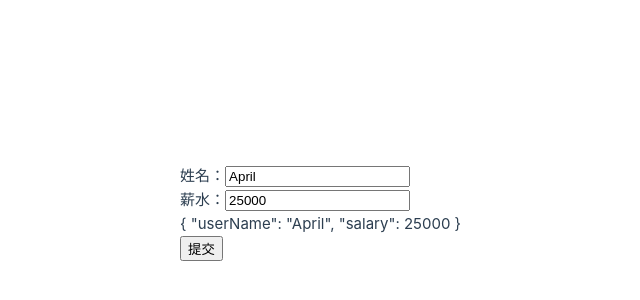
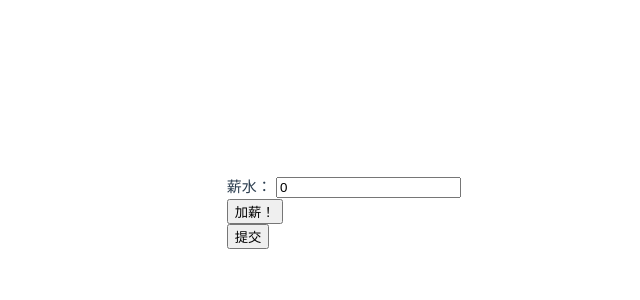
Before and after one commit to AutumnWind012/vue3-starter-loulan, a Vue app: page / in a window 1280 px wide. Shown: the part 188-488 px from the top of the page, without its empty margins (179-819 px from the left). Built offline with nearby package versions, Linux system fonts and the light colour scheme; the HTML template or start-up script is replaced by a standard one.

Commit message:
组件生命周期 P8

```diff
--- a/src/App.vue
+++ b/src/App.vue
@@ -1,10 +1,10 @@
 <script setup lang="ts">
-  import L04Componentbinding from './L04-componentbinding.vue';
+  import L05Compoenetlifespan from './L05-componentlifespan.vue';
 </script>
 
 <template>
   <div>
-    <L04Componentbinding></L04Componentbinding>
+    <L05Compoenetlifespan></L05Compoenetlifespan>
   </div>
 </template>
 
--- /dev/null
+++ b/src/L05-componentlifespan.vue
@@ -0,0 +1,19 @@
+<template>
+  <div v-if="showComp">
+    <CompLifeSpan></CompLifeSpan>
+  </div>
+  <button @click="toggle">提交</button>
+
+</template>
+
+<script setup lang="ts">
+
+import { ref } from 'vue';
+import CompLifeSpan from './components/CompLifeSpan.vue';
+
+const showComp = ref(true);
+
+function toggle() {
+  showComp.value = !showComp.value;
+}
+</script>
--- /dev/null
+++ b/src/components/CompLifespan.vue
@@ -0,0 +1,42 @@
+<template>
+  <div>
+    薪水： <input type="number" v-model="salary"> <br>
+    <button @click="addSal">加薪！</button>
+  </div>
+</template>
+
+<script setup lang="ts">
+import { onBeforeMount, onBeforeUnmount, onBeforeUpdate, onMounted, onUnmounted, onUpdated, ref } from 'vue';
+
+const salary = ref(0);
+function addSal() {
+  salary.value += 1000;
+}
+
+console.log("setup");
+
+// 生命周期钩子
+onBeforeMount(() => {
+  console.log("挂载之前执行");
+});
+
+onMounted(() => {
+  console.log("挂载之后执行");
+});
+
+onBeforeUpdate(() => {
+  console.log("更新之前执行");
+});
+
+onUpdated(() => {
+  console.log("更新之后执行");
+});
+
+onBeforeUnmount(() => {
+  console.log("卸载之前执行");
+});
+
+onUnmounted(() => {
+  console.log("卸载之后执行");
+})
+</script>
```
